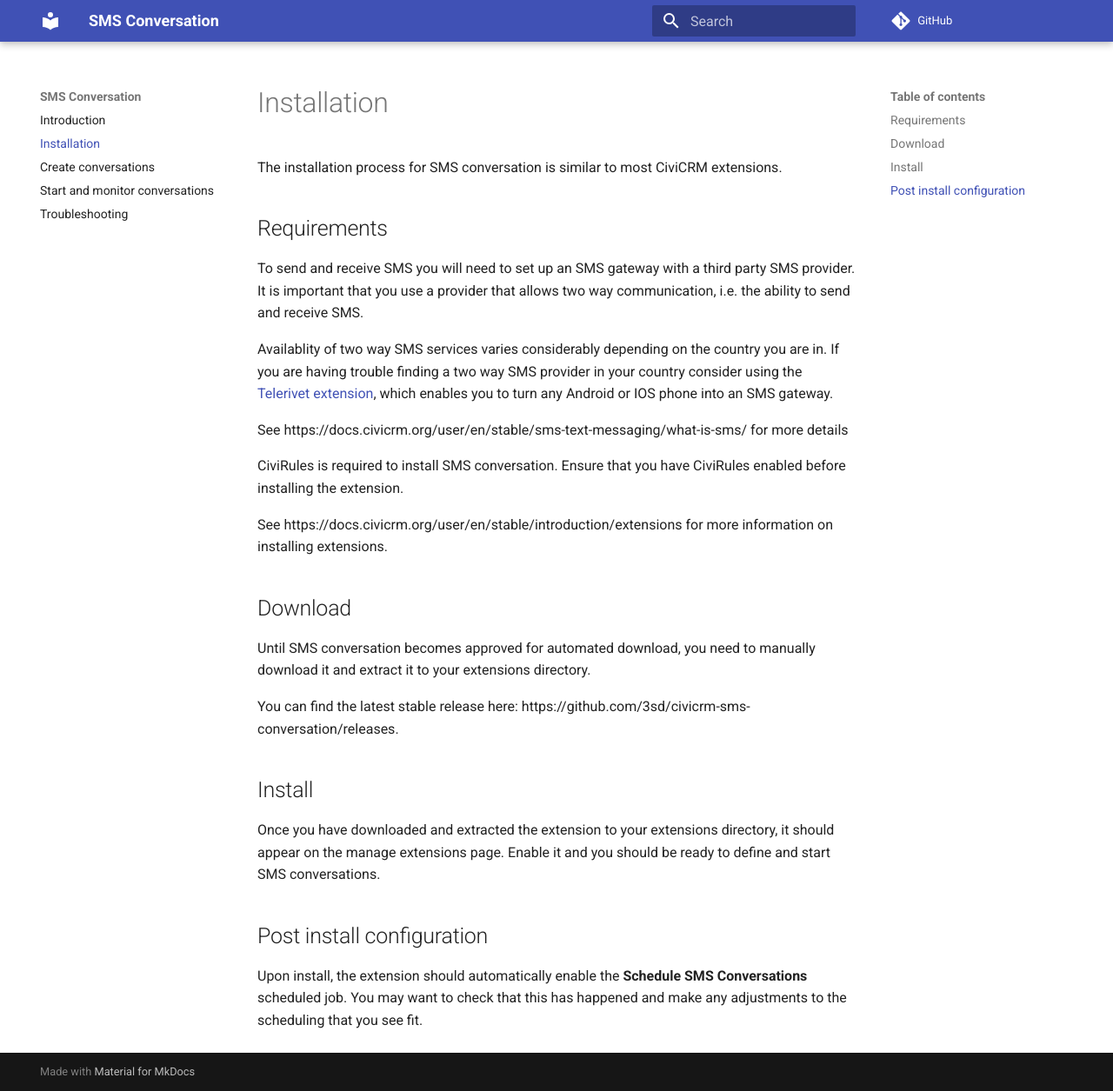
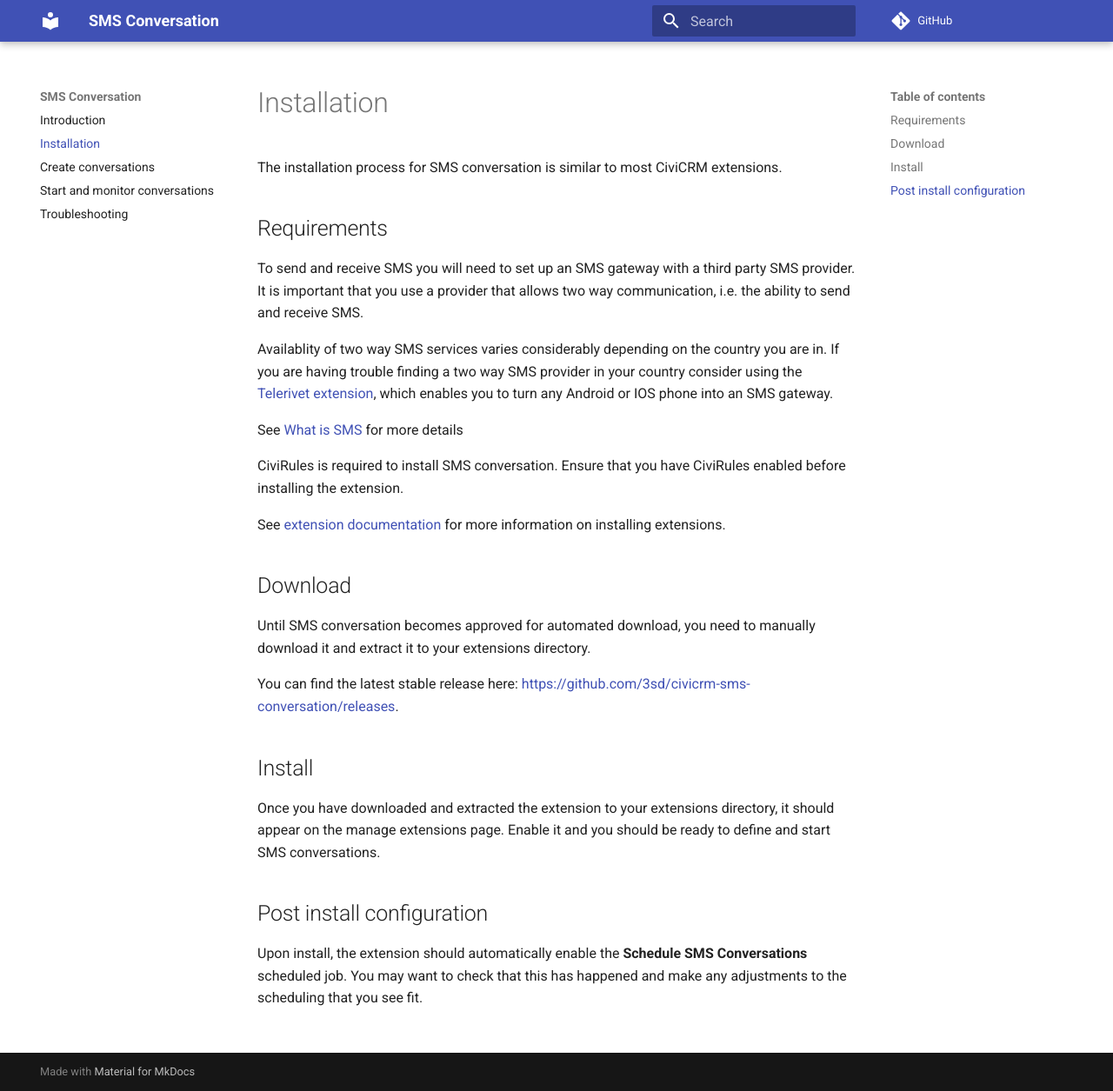
Before and after one commit to 3sd/civicrm-sms-conversation, an MkDocs documentation site: the page built from docs/installation.md, in a window 1280 px wide and 1255 px high. Shown: the whole window at 87% size. Built offline with MkDocs 1.6.1 and Material for MkDocs 9.7.7, drawn with Linux system fonts in a browser that asks for light colours; comment, search, counter and statistics services are not loaded; old or Windows-style settings are respelled for this version of MkDocs.

Commit message:
Fix url links as per mkdocs standards on installation page

```diff
--- a/docs/installation.md
+++ b/docs/installation.md
@@ -8,18 +8,18 @@ To send and receive SMS you will need to set up an SMS gateway with a third part
 
 Availablity of two way SMS services varies considerably depending on the country you are in.  If you are having trouble finding a two way SMS provider in your country consider using the [Telerivet extension](https://github.com/nditech/org.ndi.sms.telerivet), which enables you to turn any Android or IOS phone into an SMS gateway.
 
-See https://docs.civicrm.org/user/en/stable/sms-text-messaging/what-is-sms/ for more details
+See [What is SMS](https://docs.civicrm.org/user/en/stable/sms-text-messaging/what-is-sms/) for more details
 
 CiviRules is required to install SMS conversation. Ensure that you have CiviRules enabled before installing the extension.
 
 
-See https://docs.civicrm.org/user/en/stable/introduction/extensions for more information on installing extensions.
+See [extension documentation](https://docs.civicrm.org/user/en/stable/introduction/extensions) for more information on installing extensions.
 
 ## Download
 
 Until SMS conversation becomes approved for automated download, you need to manually download it and extract it to your extensions directory.
 
-You can find the latest stable release here: https://github.com/3sd/civicrm-sms-conversation/releases.
+You can find the latest stable release here: [https://github.com/3sd/civicrm-sms-conversation/releases](https://github.com/3sd/civicrm-sms-conversation/releases).
 
 ## Install
 
```
